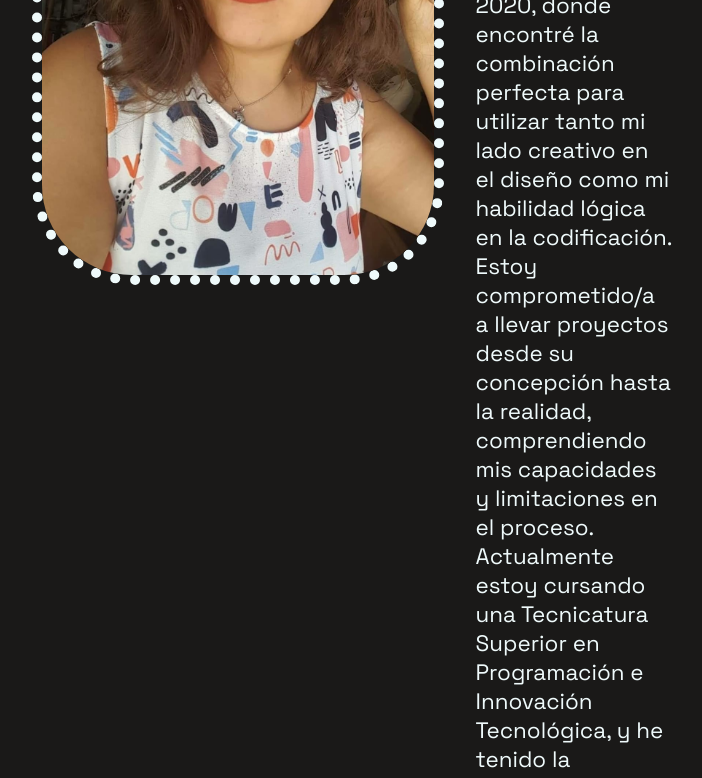
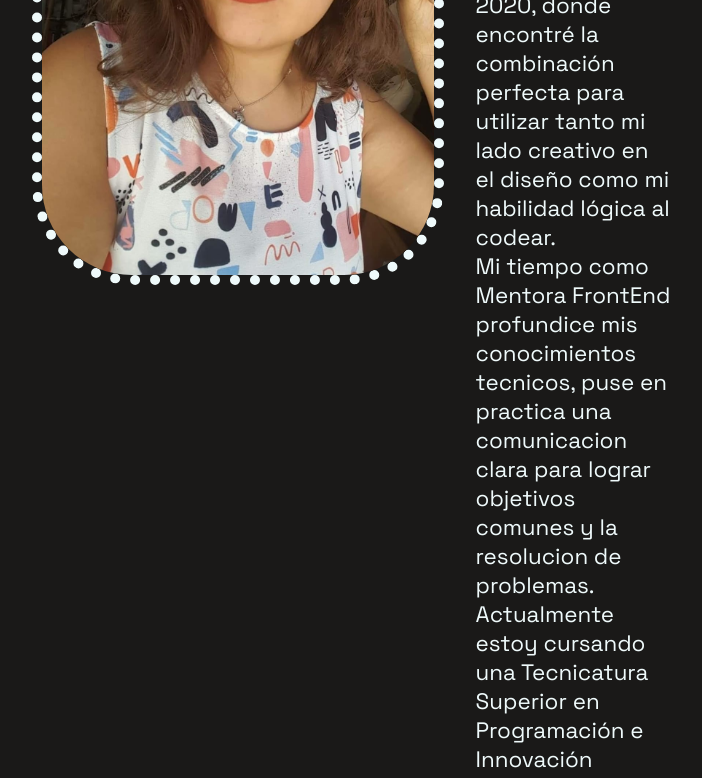
Before and after one commit to Cristaldo-Fiorela/portfolio2024, a React (Vite) app: page / in a window 1280 px wide. Shown: the part 1201-1979 px from the top of the page, without its empty margins (272-974 px from the left). Built offline with nearby package versions, Linux system fonts and the light colour scheme; a web font is replaced by a local one.

Commit message:
cambio de texto en about

```diff
--- a/src/components/About.jsx
+++ b/src/components/About.jsx
@@ -7,7 +7,8 @@ const About = () => {
       <div>
         <img src={portrait} alt="retrato" id='portrait'/>
         <div className='about-description'>
-          <p>Soy una persona con un equilibrio entre creatividad y lógica. Descubrí mi pasión por el desarrollo web en 2020, donde encontré la combinación perfecta para utilizar tanto mi lado creativo en el diseño como mi habilidad lógica en la codificación. Estoy comprometido/a a llevar proyectos desde su concepción hasta la realidad, comprendiendo mis capacidades y limitaciones en el proceso.</p>
+          <p>Soy una persona con un equilibrio entre creatividad y lógica. Descubrí mi pasión por el desarrollo web en 2020, donde encontré la combinación perfecta para utilizar tanto mi lado creativo en el diseño como mi habilidad lógica al codear.</p>
+          <p>Mi tiempo como Mentora FrontEnd profundice mis conocimientos tecnicos, puse en practica una comunicacion clara para lograr objetivos comunes y la resolucion de problemas.</p>
           <p>Actualmente estoy cursando una Tecnicatura Superior en Programación e Innovación Tecnológica, y he tenido la oportunidad de desempeñarme como mentora FrontEnd para Argentina Programa 4.0.</p>
         </div>
       </div>
```
